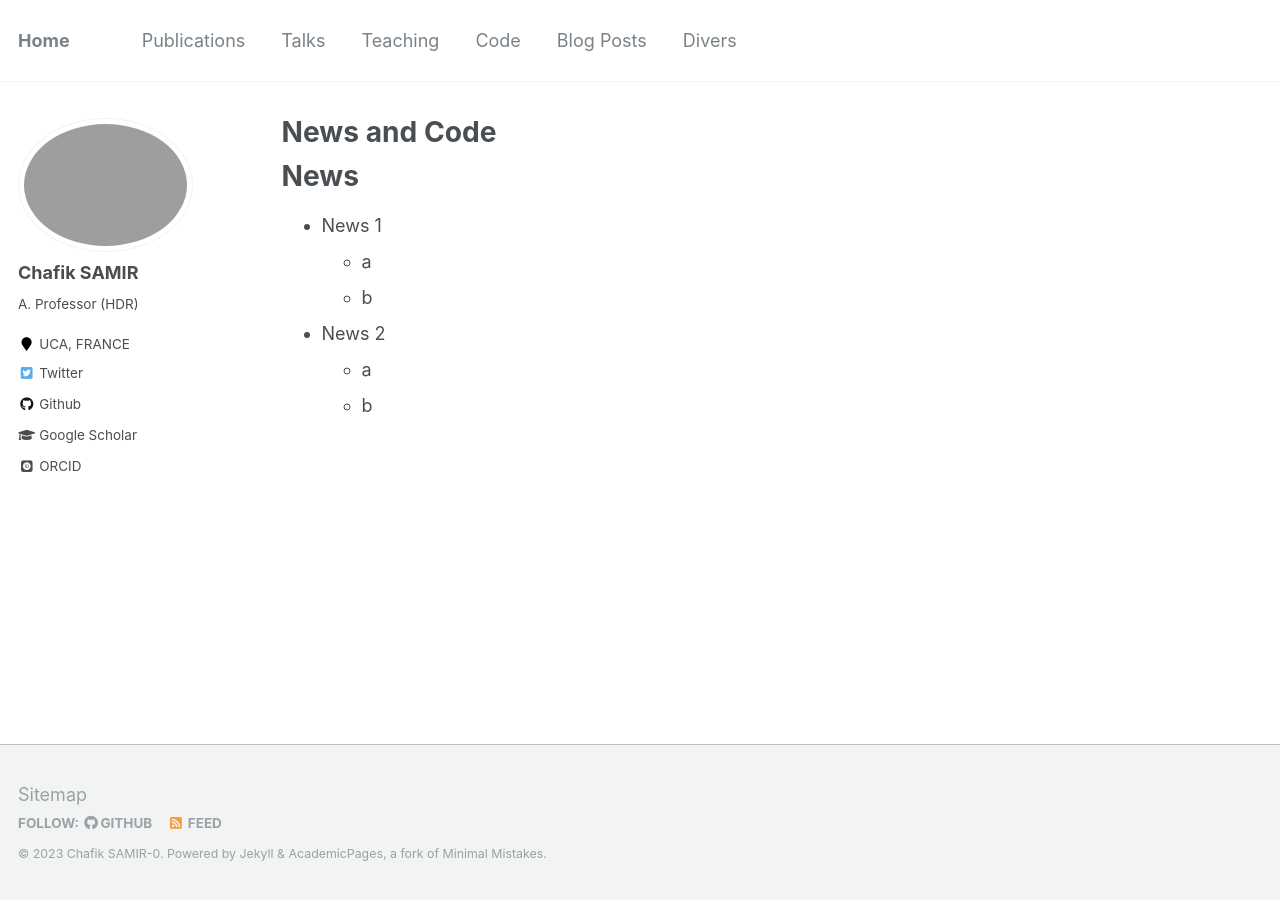
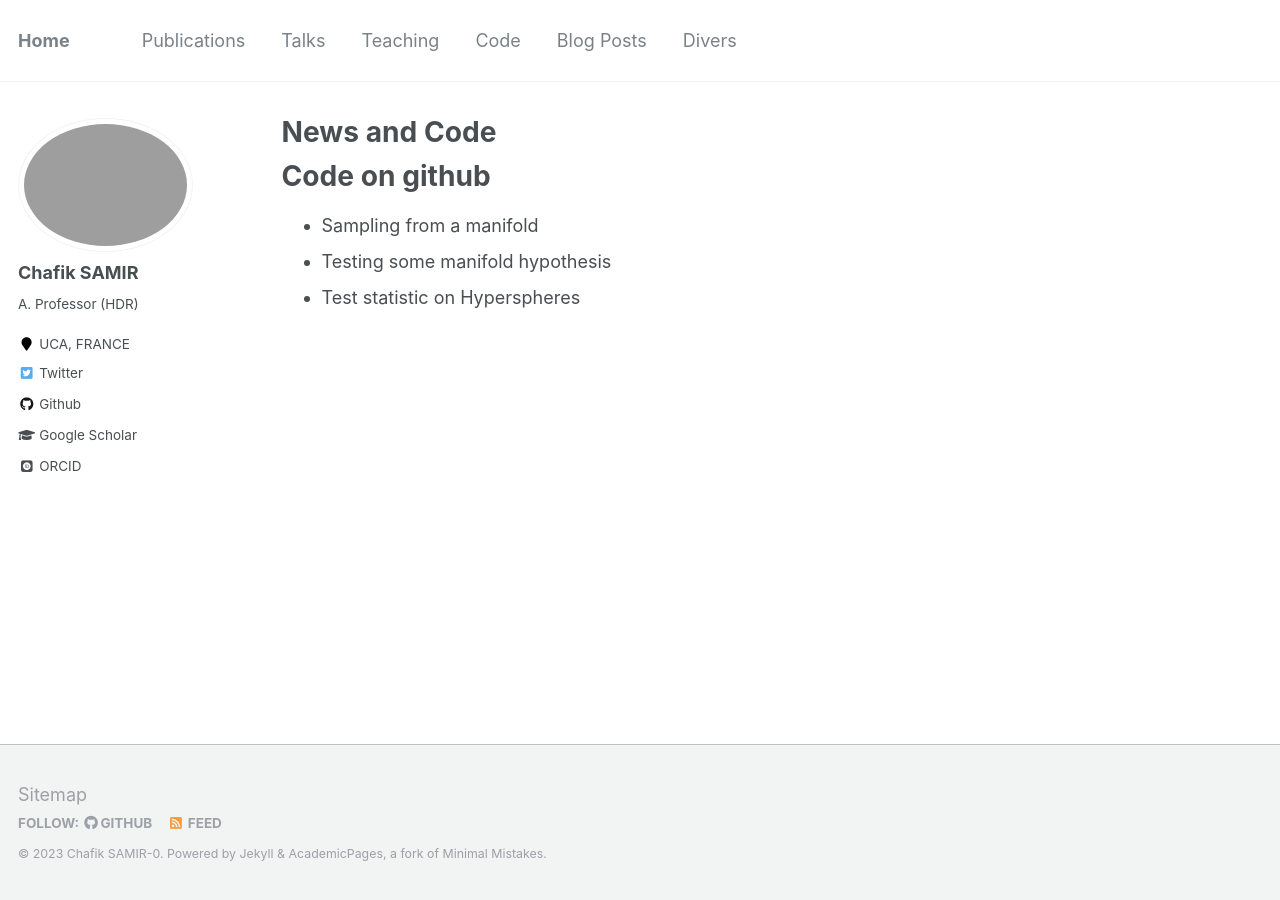
Before and after one commit to Chsamir/chsamir.github.io, a Jekyll site: the page built from _pages/cv.md, in a window 1280 px wide. Built offline with Jekyll 4.4.1, drawn with Linux system fonts in a browser that asks for light colours; some web fonts are replaced.

Commit message:
Update cv.md

```diff
--- a/_pages/cv.md
+++ b/_pages/cv.md
@@ -9,12 +9,8 @@ redirect_from:
 
 {% include base_path %}
 
-News
+Code on github
 ======
-* News 1
-  * a
-  * b
-
-* News 2
-  * a
-  * b
+* Sampling from a manifold
+* Testing some manifold hypothesis
+* Test statistic on Hyperspheres
```
